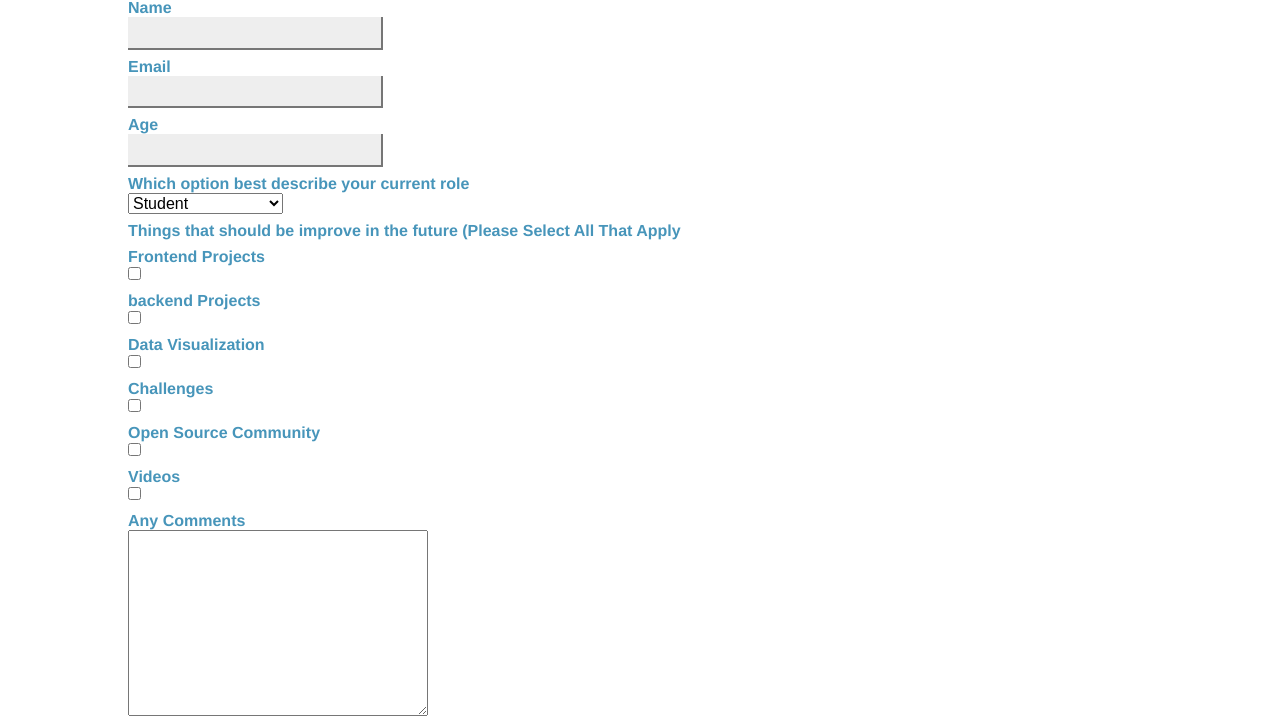
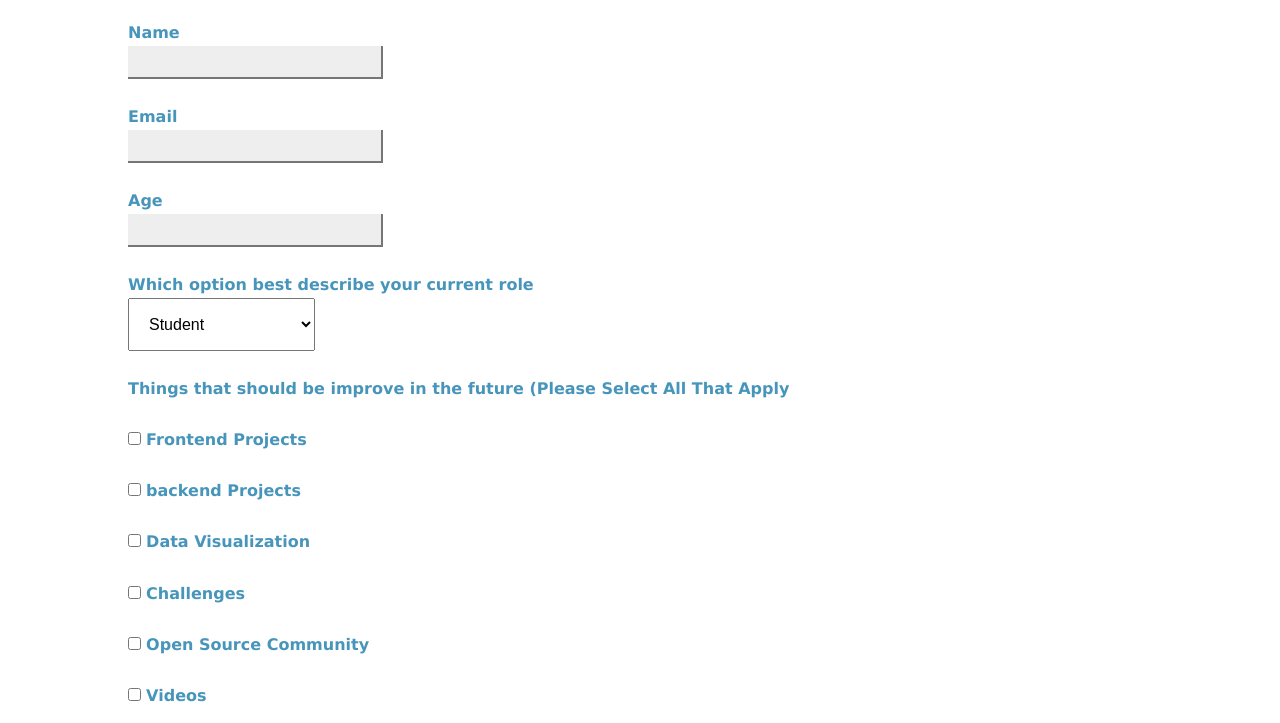
Before and after one commit to Baboucar/suveyform, a plain HTML site: page suvey.html in a window 1280 px wide. Shown: the part 153-876 px from the top of the page. Drawn offline with Linux system fonts and the light colour scheme.

Commit message:
add some modifications

```diff
--- a/style.css
+++ b/style.css
@@ -1,5 +1,8 @@
 body{
-	font-family: 'Circular Bold', Helvetica, sans-serif;
+   font-family: 'Lucida Sans', 'Lucida Sans Regular', 'Lucida Grande', 'Lucida Sans Unicode', Geneva, Verdana, sans-serif;
+	 line-height: 1.7;
+	 color: #4795BA;
+
 }
 
 h1{
@@ -11,9 +14,9 @@ h1{
 }
 label{
 	display: block;
-	margin-top:.5em;
+	margin-top:1.5em;
 	font-weight: bold;
-	color: #4795BA;
+
 
 }
 
@@ -55,10 +58,25 @@ input:focus{
 	outline: solid #5955ff;
 }
 
+select{
+	padding: 1rem;
+}
+
 @media(min-width: 540px){
     .maincontent{
 		width: 80%;
 		margin:auto;
 
 	}
+
+	.group-input{
+
+		width: 25%;
+	}
+
+
+
+	.flex label{
+		display: inline-block;
+	}
 }
--- a/suvey.html
+++ b/suvey.html
@@ -36,24 +36,42 @@
       </select>
 
       <label for="things">Things that should be improve in the future (Please Select All That Apply</label>
-        <div>
+        <div class="group-input">
+        	   <div class="flex">
+					<input type="checkbox" id="frontend" name="">
 				<label for="frontend">Frontend Projects</label>
-        	   <input type="checkbox" id="frontend" name="">
 
+			   </div>
+
+        	   <div class="flex">
+					<input type="checkbox" id="backend" name="">
 				<label for="backend">backend Projects</label>
-        	   <input type="checkbox" id="backend" name="">
 
+			   </div>
+
+        	   <div class="flex">
+				<input type="checkbox" id="datavisual" name="">
 				<label for="datavisual">Data Visualization</label>
-        	   <input type="checkbox" id="datavisual" name="">
 
+			   </div>
+
+        	   <div class="flex">
+				<input type="checkbox" id="challenge" name="">
 				<label for="challenge">Challenges</label>
-        	   <input type="checkbox" id="challenge" name="">
 
+			   </div>
+
+        	  <div class="flex">
+					<input type="checkbox" id="opensource" name="">
 				<label for="opensource">Open Source Community</label>
-        	    <input type="checkbox" id="opensource" name="">
 
+			  </div>
+
+        	    <div class="flex">
+						<input type="checkbox" id="videos" name="">
 					<label for="videos">Videos</label>
-        	    <input type="checkbox" id="videos" name="">
+
+				</div>
 
         </div>
 
```
Lines whose indentation alone changed are shown as unchanged.
